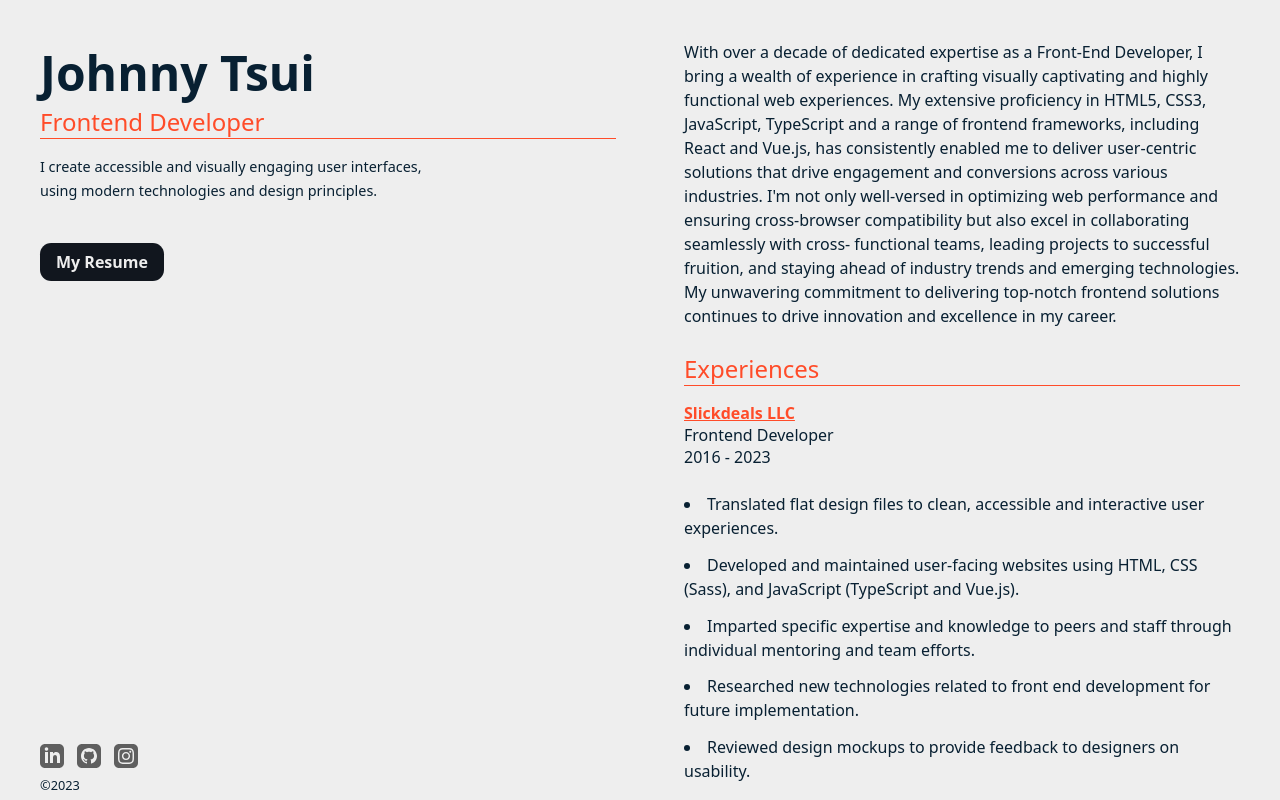
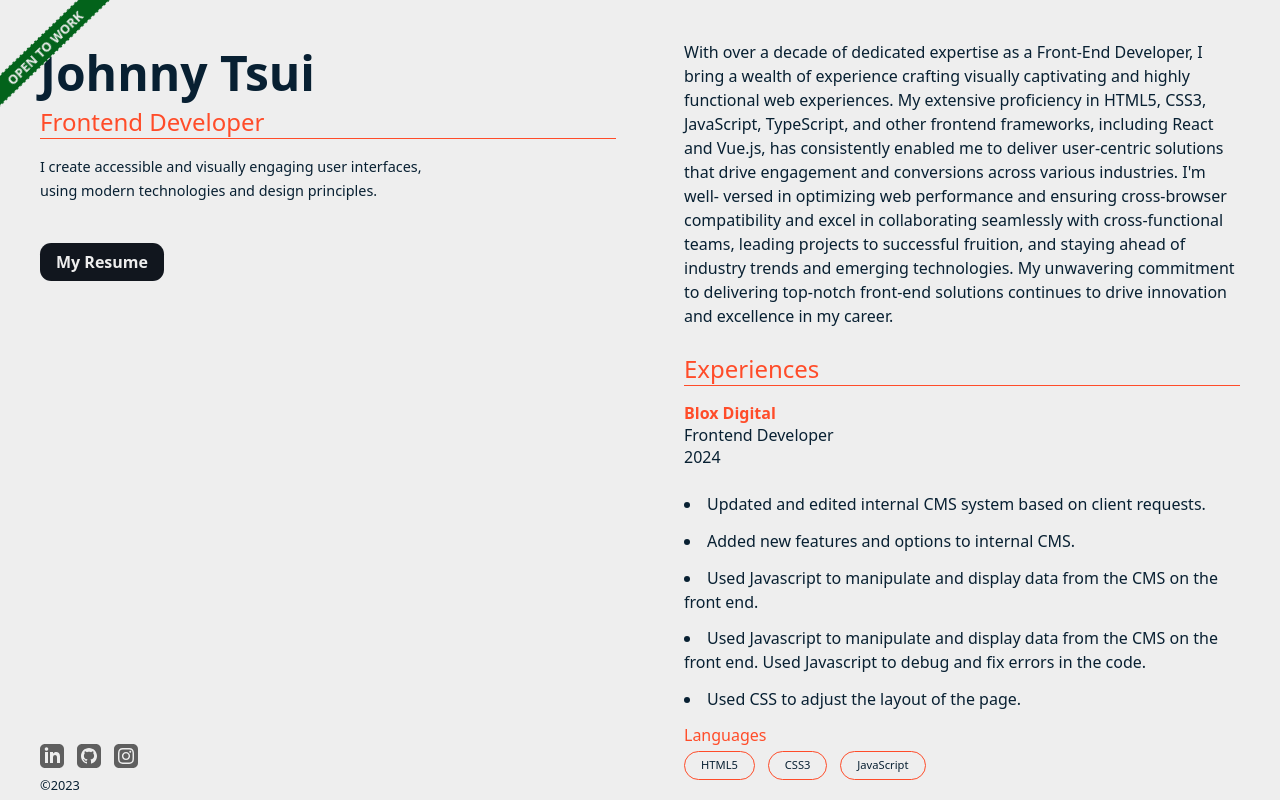
Before and after one commit to jtsui8/personalSite, a React (Vite) app: page / in a window 1280 px wide. Shown: the top 800 px of the page. Built offline with nearby package versions, Linux system fonts and the light colour scheme.

Commit message:
update resume

```diff
--- a/src/App.tsx
+++ b/src/App.tsx
@@ -5,17 +5,37 @@ function App() {
 		<>
 			<section>
 				<p>
-					With over a decade of dedicated expertise as a Front-End Developer, I bring a wealth of experience
-					in crafting visually captivating and highly functional web experiences. My extensive proficiency in
-					HTML5, CSS3, JavaScript, TypeScript and a range of frontend frameworks, including React and Vue.js,
-					has consistently enabled me to deliver user-centric solutions that drive engagement and conversions
-					across various industries. I'm not only well-versed in optimizing web performance and ensuring
-					cross-browser compatibility but also excel in collaborating seamlessly with cross- functional teams,
-					leading projects to successful fruition, and staying ahead of industry trends and emerging
-					technologies. My unwavering commitment to delivering top-notch frontend solutions continues to drive
-					innovation and excellence in my career.
+					With over a decade of dedicated expertise as a Front-End Developer, I bring a wealth of experience crafting
+					visually captivating and highly functional web experiences. My extensive proficiency in HTML5, CSS3,
+					JavaScript, TypeScript, and other frontend frameworks, including React and Vue.js, has consistently enabled me
+					to deliver user-centric solutions that drive engagement and conversions across various industries. I'm well-
+					versed in optimizing web performance and ensuring cross-browser compatibility and excel in collaborating
+					seamlessly with cross-functional teams, leading projects to successful fruition, and staying ahead of industry
+					trends and emerging technologies. My unwavering commitment to delivering top-notch front-end solutions
+					continues to drive innovation and excellence in my career.
 				</p>
 				<h2>Experiences</h2>
+				<article>
+					<h3>Blox Digital</h3>
+					<span>Frontend Developer</span>
+					<span className="year">2024</span>
+					<ul>
+						<li>Updated and edited internal CMS system based on client requests. </li>
+						<li>Added new features and options to internal CMS.</li>
+						<li>Used Javascript to manipulate and display data from the CMS on the front end.</li>
+						<li>
+							Used Javascript to manipulate and display data from the CMS on the front end. Used Javascript to debug and
+							fix errors in the code.
+						</li>
+						<li>Used CSS to adjust the layout of the page.</li>
+					</ul>
+					<h4>Languages</h4>
+					<ul className="skillList">
+						<li>HTML5</li>
+						<li>CSS3</li>
+						<li>JavaScript</li>
+					</ul>
+				</article>
 				<article>
 					<h3>
 						<a href="https://slickdeals.net/" target="_blank">
@@ -27,19 +47,18 @@ function App() {
 					<ul>
 						<li>Translated flat design files to clean, accessible and interactive user experiences.</li>
 						<li>
-							Developed and maintained user-facing websites using HTML, CSS (Sass), and JavaScript
-							(TypeScript and Vue.js).
+							Developed and maintained user-facing websites using HTML, CSS (Sass), and JavaScript (TypeScript and
+							Vue.js).
 						</li>
 						<li>
-							Imparted specific expertise and knowledge to peers and staff through individual mentoring
-							and team efforts.
+							Imparted specific expertise and knowledge to peers and staff through individual mentoring and team
+							efforts.
 						</li>
 						<li>Researched new technologies related to front end development for future implementation.</li>
 						<li>Reviewed design mockups to provide feedback to designers on usability.</li>
 						<li>Provided ongoing maintenance support for existing projects after deployment.</li>
 						<li>
-							Collaborated closely with the back-end developers to integrate API calls into the front-end
-							codebase.
+							Collaborated closely with the back-end developers to integrate API calls into the front-end codebase.
 						</li>
 					</ul>
 					<h4>Languages</h4>
@@ -52,7 +71,7 @@ function App() {
 						<li>Vue.js</li>
 						<li>PHP</li>
 						<li>Twig</li>
-						<li>Wordpress</li>
+						<li>WordPress</li>
 					</ul>
 				</article>
 				<article>
@@ -64,9 +83,7 @@ function App() {
 						<li>Provided ongoing maintenance support for existing projects after deployment.</li>
 						<li>Integrated third-party APIs with existing Wordpress sites to extend functionality.</li>
 						<li>Reviewed design mockups to provide feedback to designers on usability.</li>
-						<li>
-							Wrote style guidelines for client-facing applications developed by cross-functional teams.
-						</li>
+						<li>Wrote style guidelines for client-facing applications developed by cross-functional teams.</li>
 					</ul>
 					<h4>Languages</h4>
 					<ul className="skillList">
@@ -76,7 +93,7 @@ function App() {
 						<li>JavaScript</li>
 						<li>jQuery</li>
 						<li>PHP</li>
-						<li>Wordpress</li>
+						<li>WordPress</li>
 					</ul>
 				</article>
 				<article>
@@ -85,8 +102,7 @@ function App() {
 					<span className="year">2011 - 2013</span>
 					<ul>
 						<li>
-							Developed and implemented web applications using HTML, CSS, JavaScript, jQuery, AJAX and PHP
-							technologies.
+							Developed and implemented web applications using HTML, CSS, JavaScript, jQuery, AJAX and PHP technologies.
 						</li>
 						<li>Assisted in the design of user interface features, site animation and special effects.</li>
 					</ul>
--- a/src/ResumeBtn.tsx
+++ b/src/ResumeBtn.tsx
@@ -1,10 +1,10 @@
 import './styles/resumeBtn.scss';
-import resume from './assets/Johnny_Tsui_Resume.pdf';
+import resume from './assets/johnny-tsui-resume-082724.pdf';
 
 function ResumeBtn() {
 	return (
 		<>
-			<a className="resumeBtn" href={resume} download>
+			<a className="resumeBtn" href={resume} target="_blank">
 				My Resume
 			</a>
 		</>
--- a/src/main.tsx
+++ b/src/main.tsx
@@ -2,7 +2,7 @@ import React from 'react';
 import ReactDOM from 'react-dom/client';
 import './styles/index.scss';
 
-// import Ribbon from './Ribbon.tsx';
+import Ribbon from './Ribbon.tsx';
 import Header from './Header.tsx';
 // import Nav from './Nav.tsx';
 import App from './App.tsx';
@@ -10,7 +10,7 @@ import Footer from './Footer.tsx';
 
 ReactDOM.createRoot(document.getElementById('root')!).render(
 	<React.StrictMode>
-		{/* <Ribbon /> */}
+		<Ribbon />
 		<Header />
 		{/* <Nav /> */}
 		<App />
```
Also changed, not shown: 1 other file (tests, documents, lock files or other folders).
